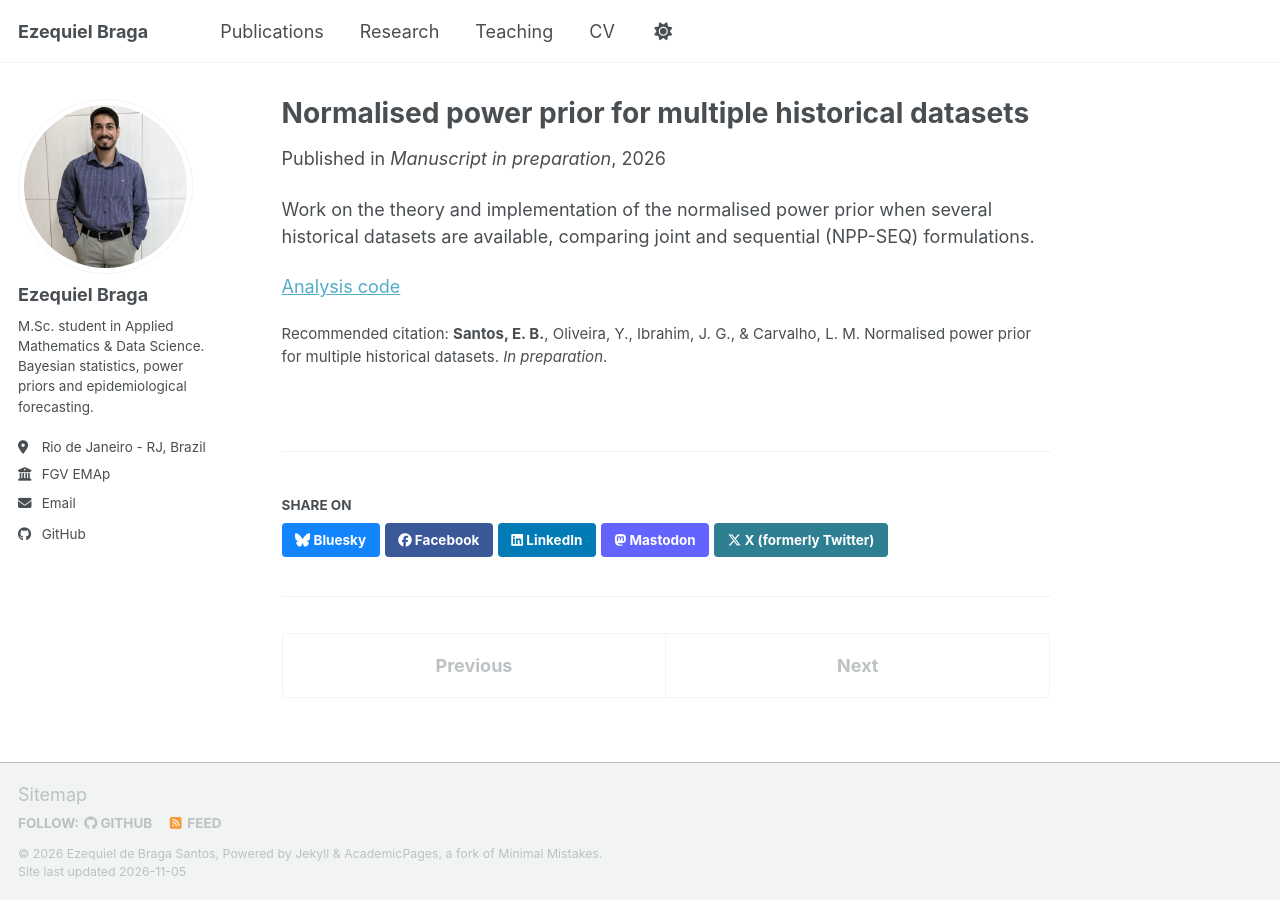
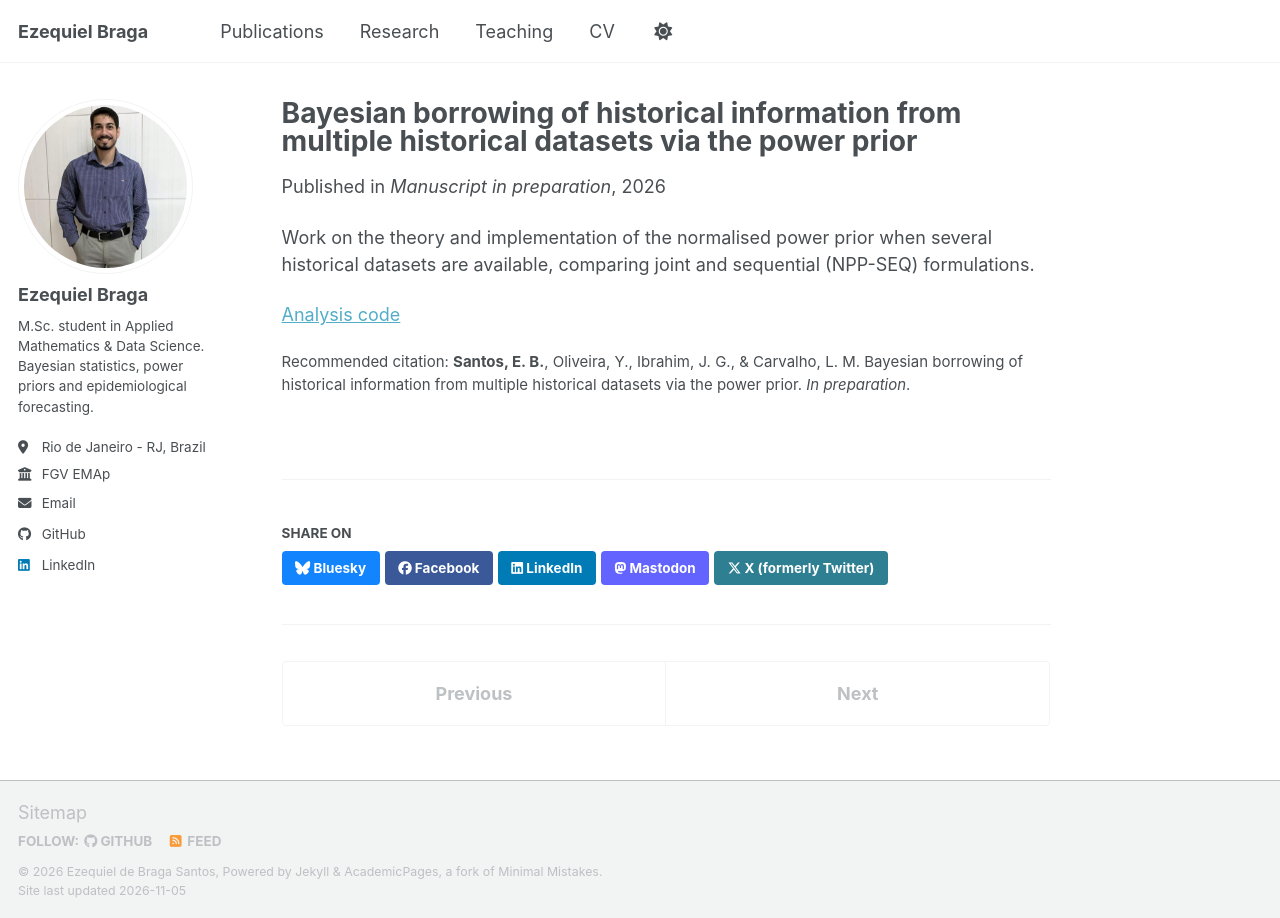
Before and after one commit to EzequielEBS/ezequielebs.github.io, a Jekyll site: the page built from _publications/2026-11-01-npp-multiple-historical.md, in a window 1280 px wide. Built offline with Jekyll 4.4.1, drawn with Linux system fonts in a browser that asks for light colours; a script bundle is joined from its source files by our own code; library files that are not in the unit come from our copies.

Commit message:
update info

```diff
--- a/_config.yml
+++ b/_config.yml
@@ -66,7 +66,7 @@ author:
   keybase          : # Username
   instagram        : # Username
   lastfm           : # Username
-  linkedin         : # Username (the part after linkedin.com/in/)
+  linkedin         : "ezequiel-braga"
   mastodon         : # URL
   medium           : # URL
   pinterest        : # Username
--- a/_publications/2026-11-01-npp-multiple-historical.md
+++ b/_publications/2026-11-01-npp-multiple-historical.md
@@ -1,5 +1,5 @@
 ---
-title: "Normalised power prior for multiple historical datasets"
+title: "Bayesian borrowing of historical information from multiple historical datasets via the power prior"
 collection: publications
 category: inprep
 permalink: /publication/npp-multiple-historical
@@ -9,7 +9,7 @@ venue: 'Manuscript in preparation'
 # TODO: confirm the author order before publishing
 authors: '<strong>Ezequiel Braga Santos</strong>, Yure Oliveira, Joseph G. Ibrahim, Luiz Max Carvalho'
 codeurl: 'https://github.com/EzequielEBS/onpp-analysis'
-citation: '<strong>Santos, E. B.</strong>, Oliveira, Y., Ibrahim, J. G., & Carvalho, L. M. Normalised power prior for multiple historical datasets. <i>In preparation</i>.'
+citation: '<strong>Santos, E. B.</strong>, Oliveira, Y., Ibrahim, J. G., & Carvalho, L. M. Bayesian borrowing of historical information from multiple historical datasets via the power prior. <i>In preparation</i>.'
 ---
 
 Work on the theory and implementation of the normalised power prior when several historical datasets are available, comparing joint and sequential (NPP-SEQ) formulations.
```
Also changed, not shown: _pages/research.md (+3 -2 lines), _publications/2026-11-02-information-matching.md (+3 -0 lines), _teaching/2026-si-msc.md (added, +9 -0 lines).
